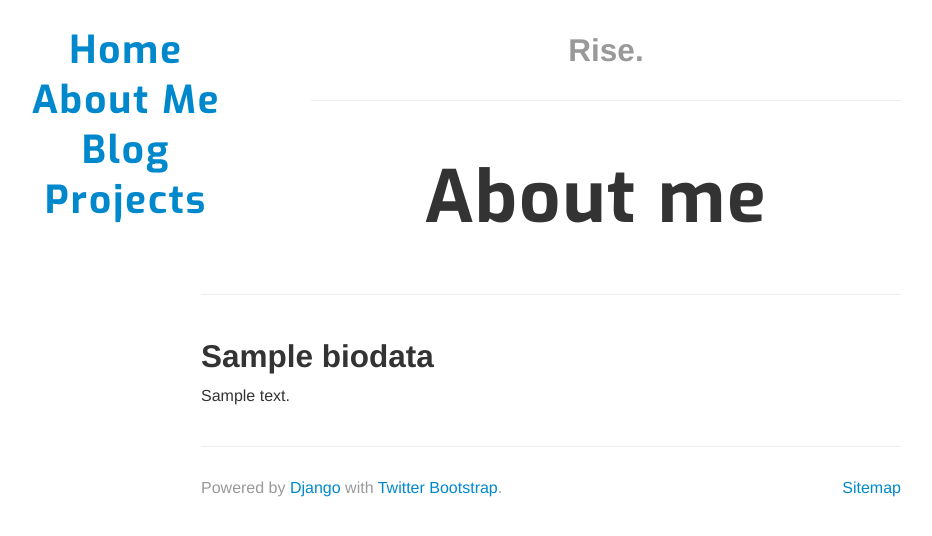
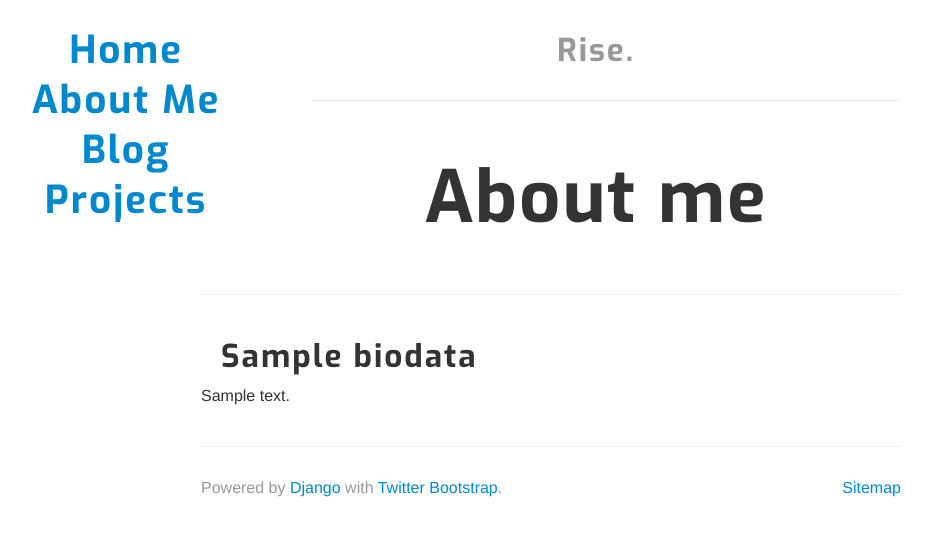
Before and after one commit to mmadil/macroblog, a Django app: page /about/ in a window 1280 px wide. Shown: the top 536 px of the page, without its empty margins (89-1021 px from the left). Run offline with Django 3.2, Linux system fonts and the light colour scheme; tables that the repository leaves empty hold one stand-in row (values such as "Sample post"); parts of the project's set-up code (start-up, migrations or seed data) failed here and were passed over; some libraries are stand-ins or nearby versions.

Commit message:
prettifying

```diff
--- a/templates/base.html
+++ b/templates/base.html
@@ -47,7 +47,7 @@
       }
 
       /* Exo support added */
-      h1 a, h2 a, h3 a,.jumbotron h1{
+      h1, h2, h3 {
         font-family: "Exo";
         letter-spacing: 2px;
         padding: 20px;
```
